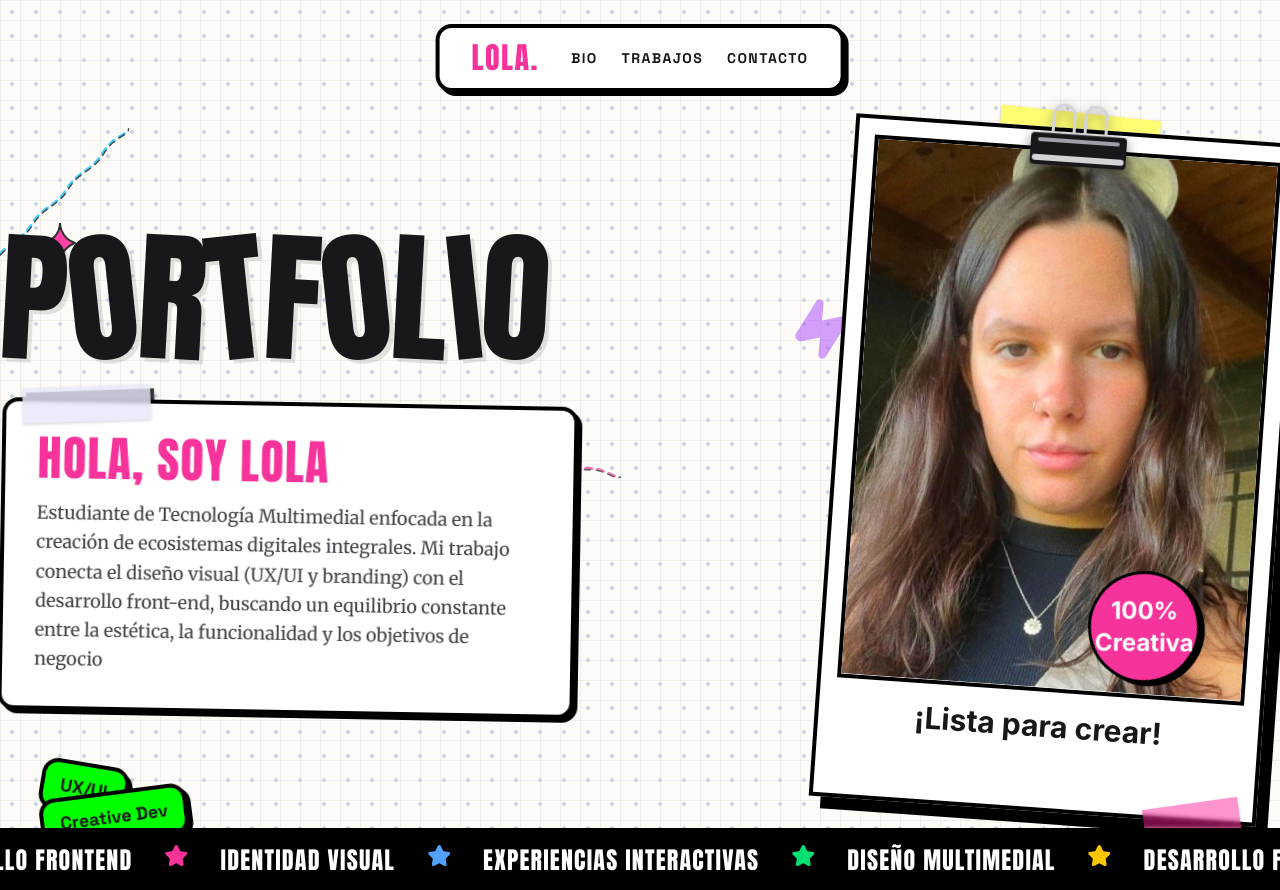
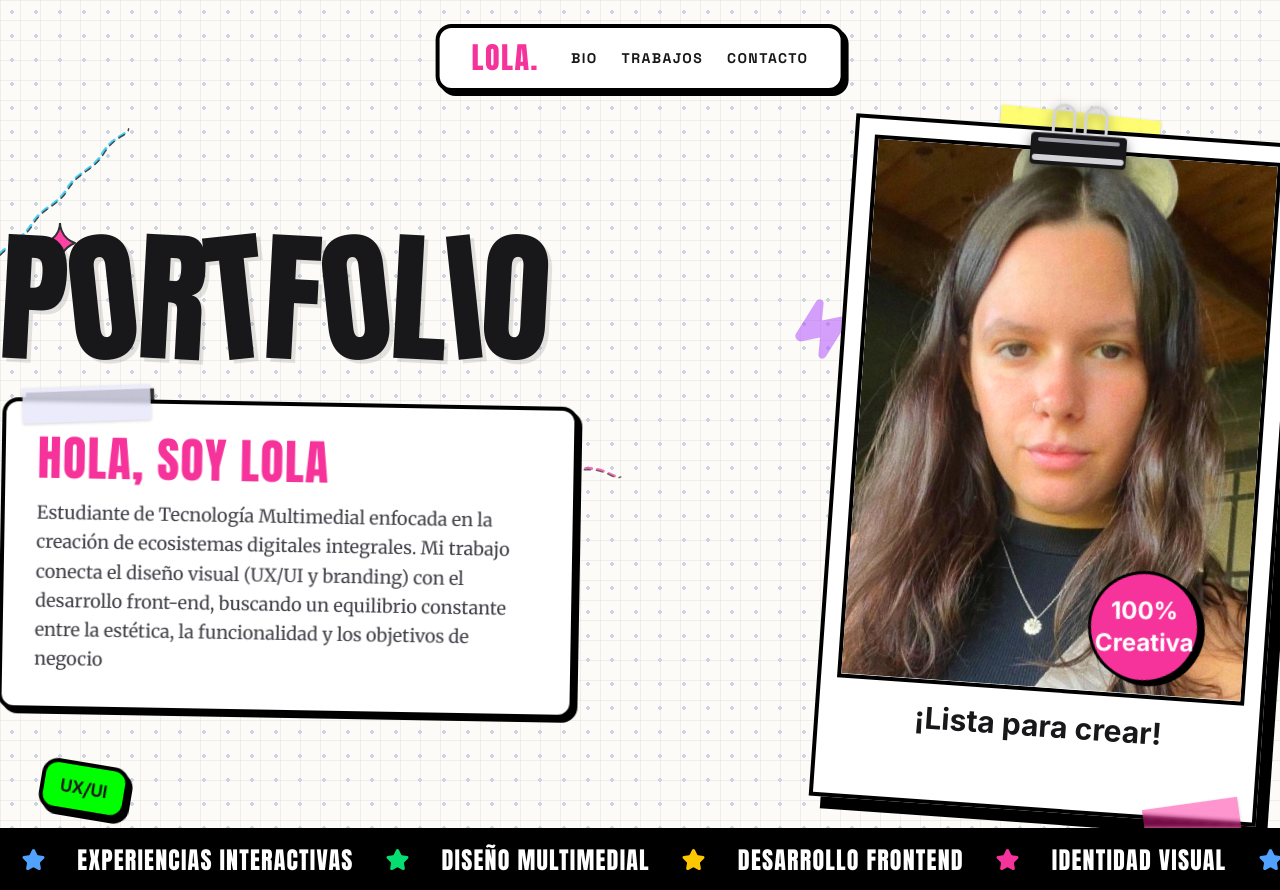
Before and after one commit to lolitaamazza/portfolio-lolamazza, a React (Vite) app: page / in a window 1280 px wide. Shown: the top 890 px of the page. Built offline with nearby package versions, Linux system fonts and the light colour scheme.

Commit message:
prueba areglo hero

```diff
--- a/src/App.tsx
+++ b/src/App.tsx
@@ -103,7 +103,7 @@ export default function App() {
         <motion.div
           animate={{ y: [0, 15, 0], rotate: [-5, -10, -5] }}
           transition={{ repeat: Infinity, duration: 6, ease: "easeInOut", delay: 2 }}
-           className="absolute bottom-14 left-10 sticker px-4 py-2 bg-[#00FF00] font-bold text-lg z-20"
+          className="absolute bottom-0 left-10 sticker px-4 py-2 bg-[#00FF00] font-bold text-lg z-20"
         >
           Creative Dev
         </motion.div>
@@ -187,7 +187,15 @@ export default function App() {
 
         {/* Marquee Banner */}
         <div className="absolute bottom-0 left-0 w-full overflow-hidden bg-black text-white py-3 border-y-4 border-black z-30">
-          <div className="marquee-track font-display text-2xl uppercase tracking-wider">
+          <div className="marquee-track flex items-center whitespace-nowrap font-display text-2xl uppercase tracking-wider w-max">
+            <span className="mx-4">Diseño Multimedial</span> <Star className="inline w-6 h-6 text-yellow-400 fill-yellow-400 mx-4" />
+            <span className="mx-4">Desarrollo Frontend</span> <Star className="inline w-6 h-6 text-pink-500 fill-pink-500 mx-4" />
+            <span className="mx-4">Identidad Visual</span> <Star className="inline w-6 h-6 text-blue-400 fill-blue-400 mx-4" />
+            <span className="mx-4">Experiencias Interactivas</span> <Star className="inline w-6 h-6 text-green-400 fill-green-400 mx-4" />
+            <span className="mx-4">Diseño Multimedial</span> <Star className="inline w-6 h-6 text-yellow-400 fill-yellow-400 mx-4" />
+            <span className="mx-4">Desarrollo Frontend</span> <Star className="inline w-6 h-6 text-pink-500 fill-pink-500 mx-4" />
+            <span className="mx-4">Identidad Visual</span> <Star className="inline w-6 h-6 text-blue-400 fill-blue-400 mx-4" />
+            <span className="mx-4">Experiencias Interactivas</span> <Star className="inline w-6 h-6 text-green-400 fill-green-400 mx-4" />
             <span className="mx-4">Diseño Multimedial</span> <Star className="inline w-6 h-6 text-yellow-400 fill-yellow-400 mx-4" />
             <span className="mx-4">Desarrollo Frontend</span> <Star className="inline w-6 h-6 text-pink-500 fill-pink-500 mx-4" />
             <span className="mx-4">Identidad Visual</span> <Star className="inline w-6 h-6 text-blue-400 fill-blue-400 mx-4" />
```
